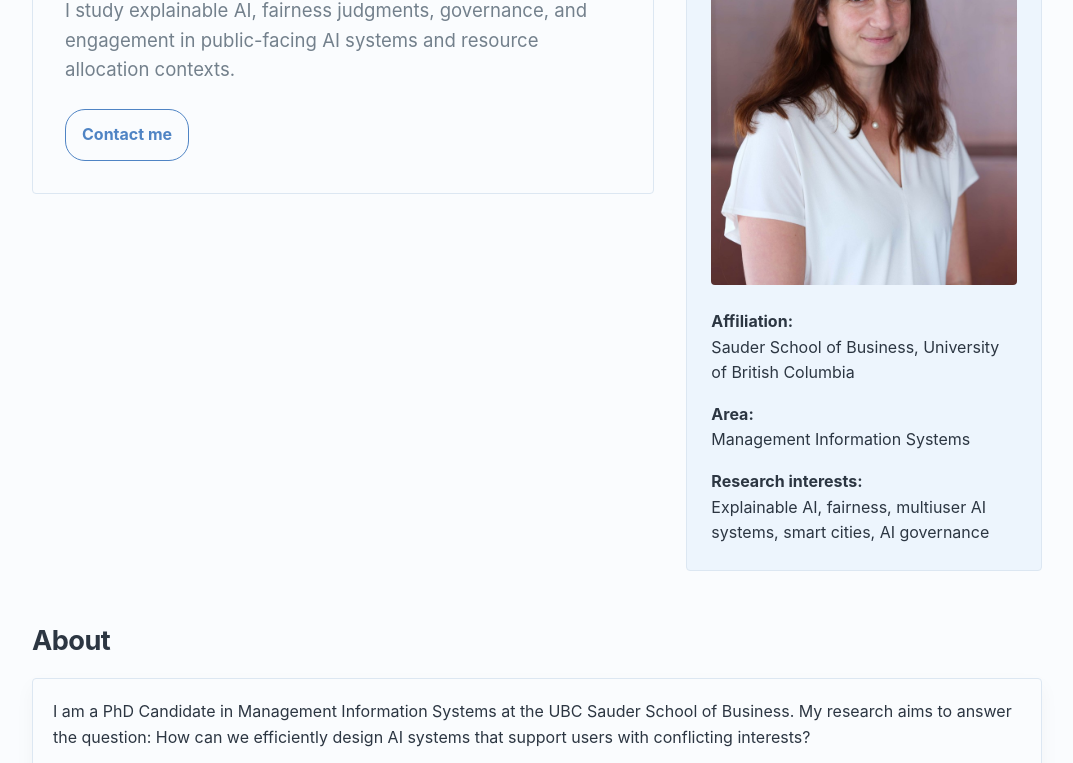
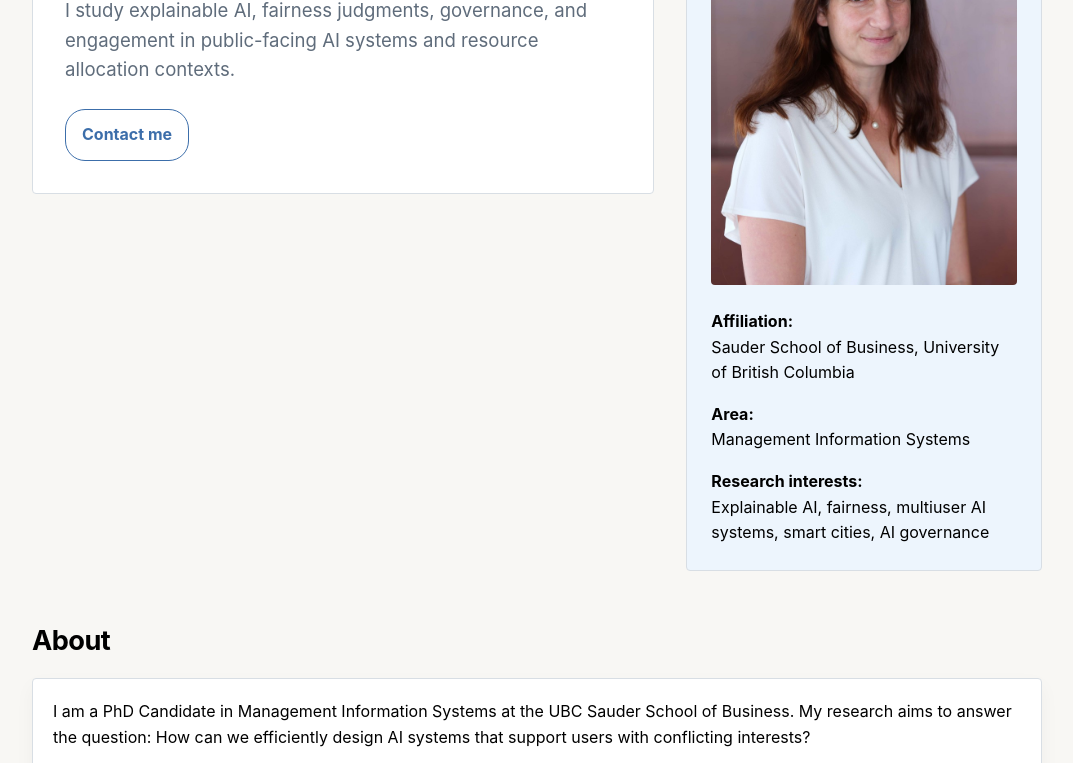
Before and after one commit to BeNaomi/BeNaomi.github.io, a plain HTML site: page index.html in a window 1280 px wide. Shown: the part 287-1050 px from the top of the page, without its empty margins (103-1176 px from the left). Drawn offline with Linux system fonts and the light colour scheme.

Commit message:
Update CSS file
Updated CSS variables for colors and removed deprecated styles.

```diff
--- a/styles.css
+++ b/styles.css
@@ -1,46 +1,12 @@
- <!--:root {
+ :root {
       --bg: #f8f7f4;<!--#f8f7f4-->
       --text: #1f2933;
       --muted: #5f6c7b;
-      --accent: #314e52;
-      --accent-light: #e3eceb;
+      --accent: #3C6EAA;
+      --accent-light: #EDF5FD;
       --card: #ffffff;
       --border: #d8dee4;
     }
-    -->
-    <!--Academic blue -->
-    :root {
-  --bg: #F9FBFD;
-  --text: #243447;
-  --muted: #66788A;
-  --accent: #2F5D8C;
-  --accent-light: #EAF3FB;
-  --card: #FFFFFF;
-  --border: #D7E4F2;
-}
-
-    <--ivory and navy
-    :root {
-  --bg: #FCFBF8;
-  --text: #243447;
-  --muted: #6B7280;
-  --accent: #234B72;
-  --accent-light: #EEF4F9;
-  --card: #FFFFFF;
-  --border: #E3E8ED;
-}
--->
-<!--
-:root {
-  --bg: #FAFCFE;
-  --text: #2C3642;
-  --muted: #73808C;
-  --accent: #4F84C4;
-  --accent-light: #EDF5FD;
-  --card: transparent;
-  --border: #DCE7F2;
-}
--->
 
     * {
       box-sizing: border-box;
```
